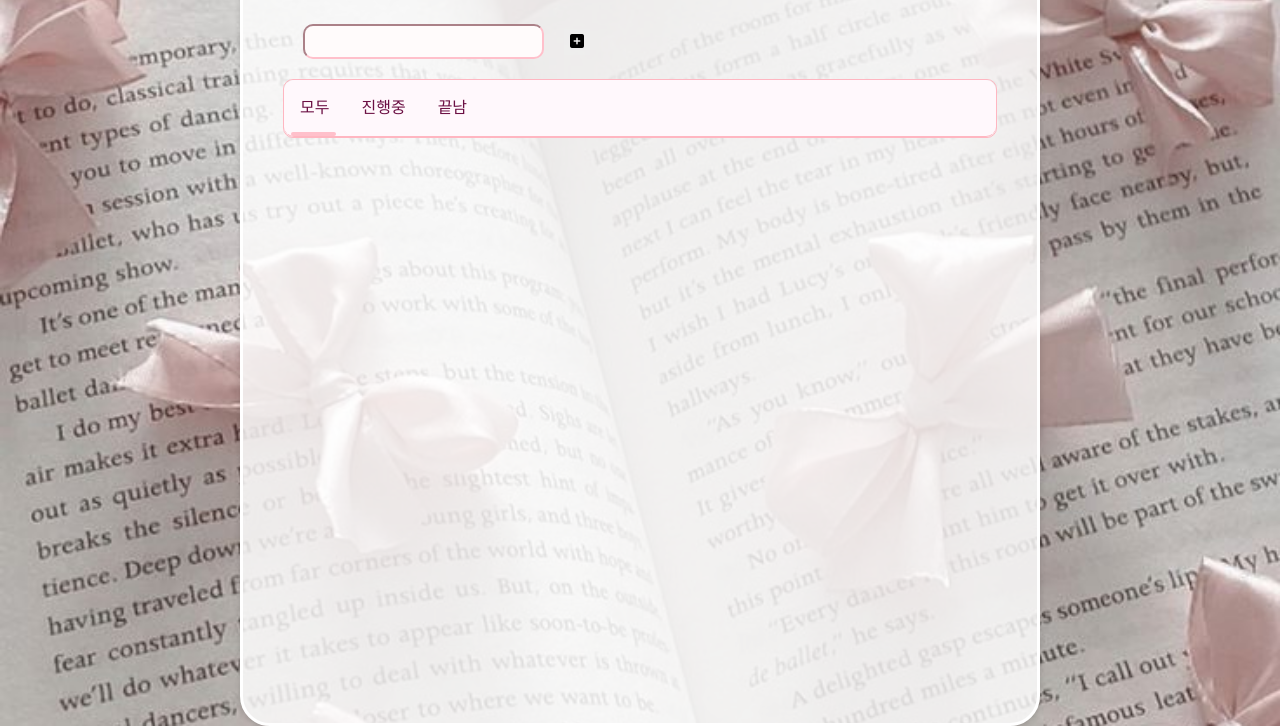
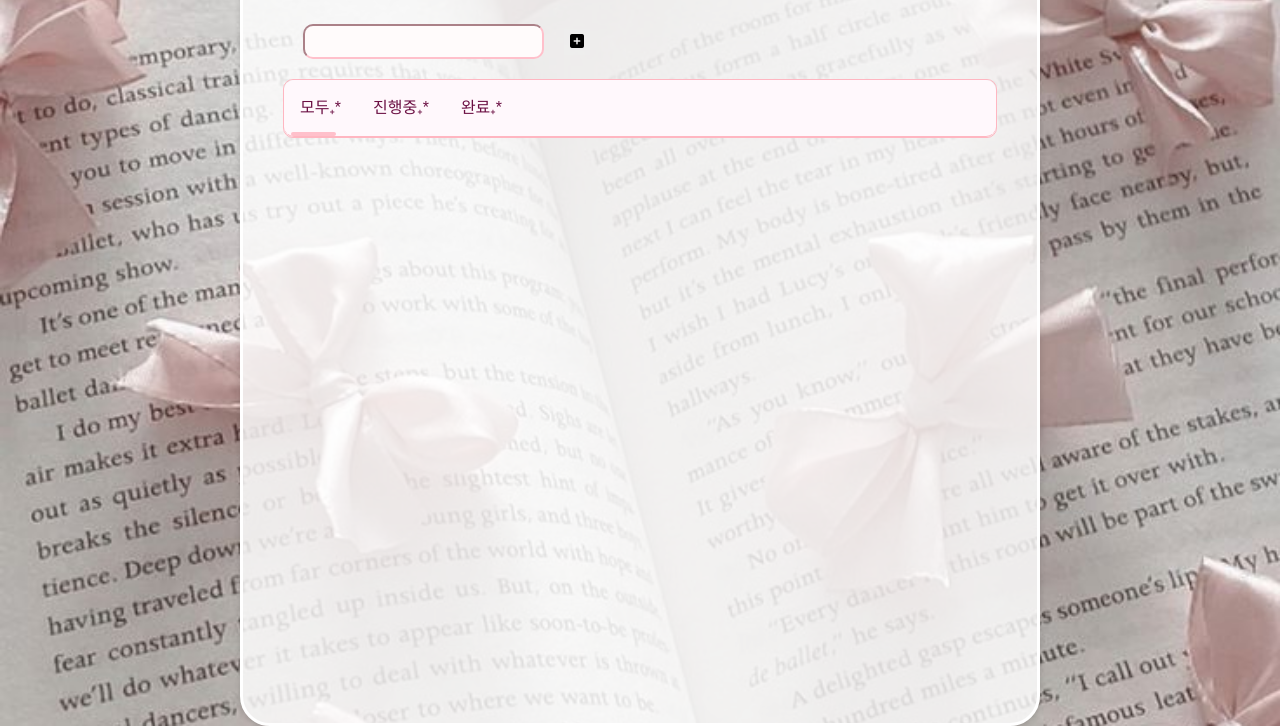
Before and after one commit to Iseull/Todo-List, a plain HTML site: page index.html in a window 1280 px wide. Shown: the part 74-800 px from the top of the page. Drawn offline with nearby package versions, Linux system fonts and the light colour scheme.

Commit message:
add new sentence

```diff
--- a/index.html
+++ b/index.html
@@ -21,13 +21,13 @@
         <section class="task-area">
             <div class="task-tabs">
                 <div id="all">
-                    모두
+                    모두₊*
                 </div>
                 <div id="ongoing">
-                    진행중
+                    진행중₊*
                 </div>
                 <div id="done">
-                    끝남
+                    완료₊*
                 </div>
                 <div id="under-line"></div>
             </div>
```
